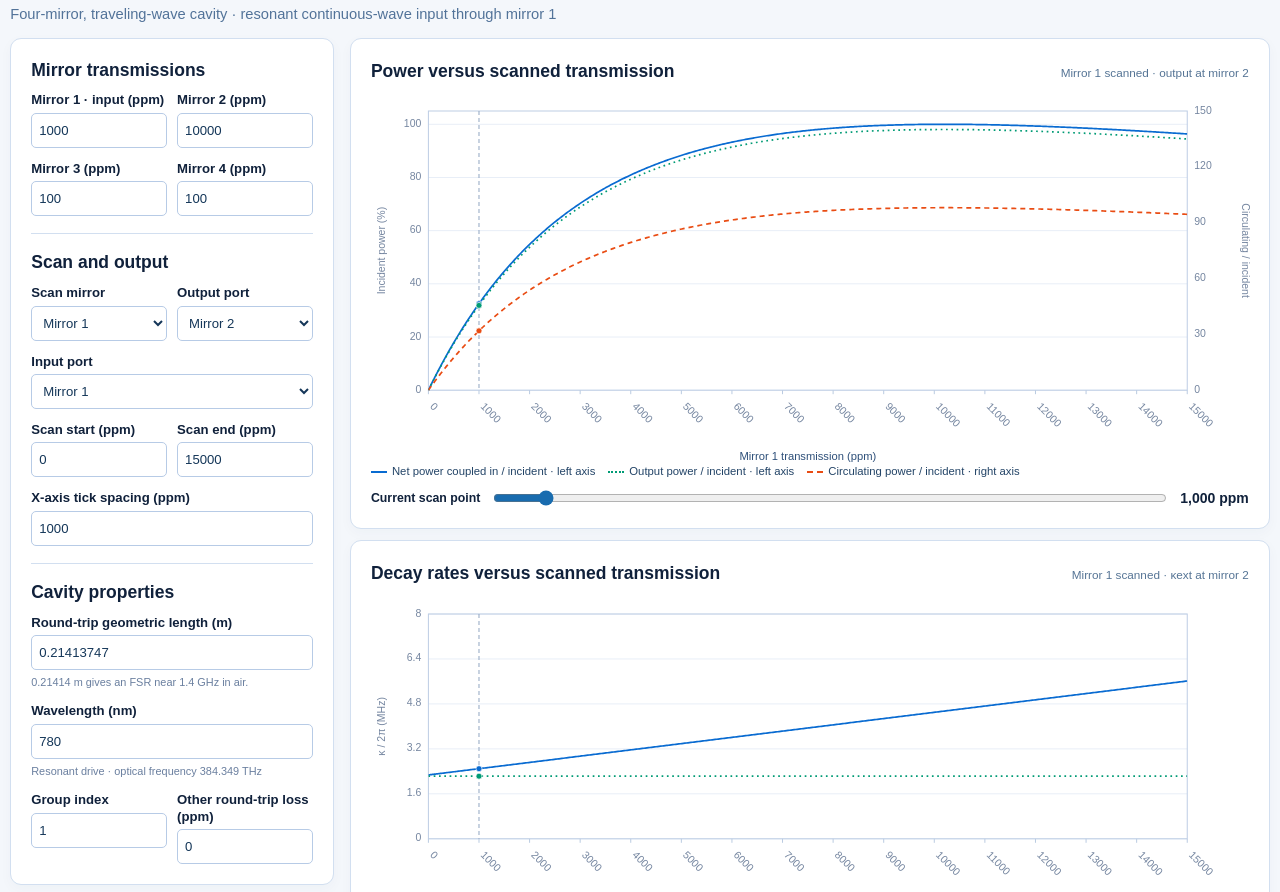
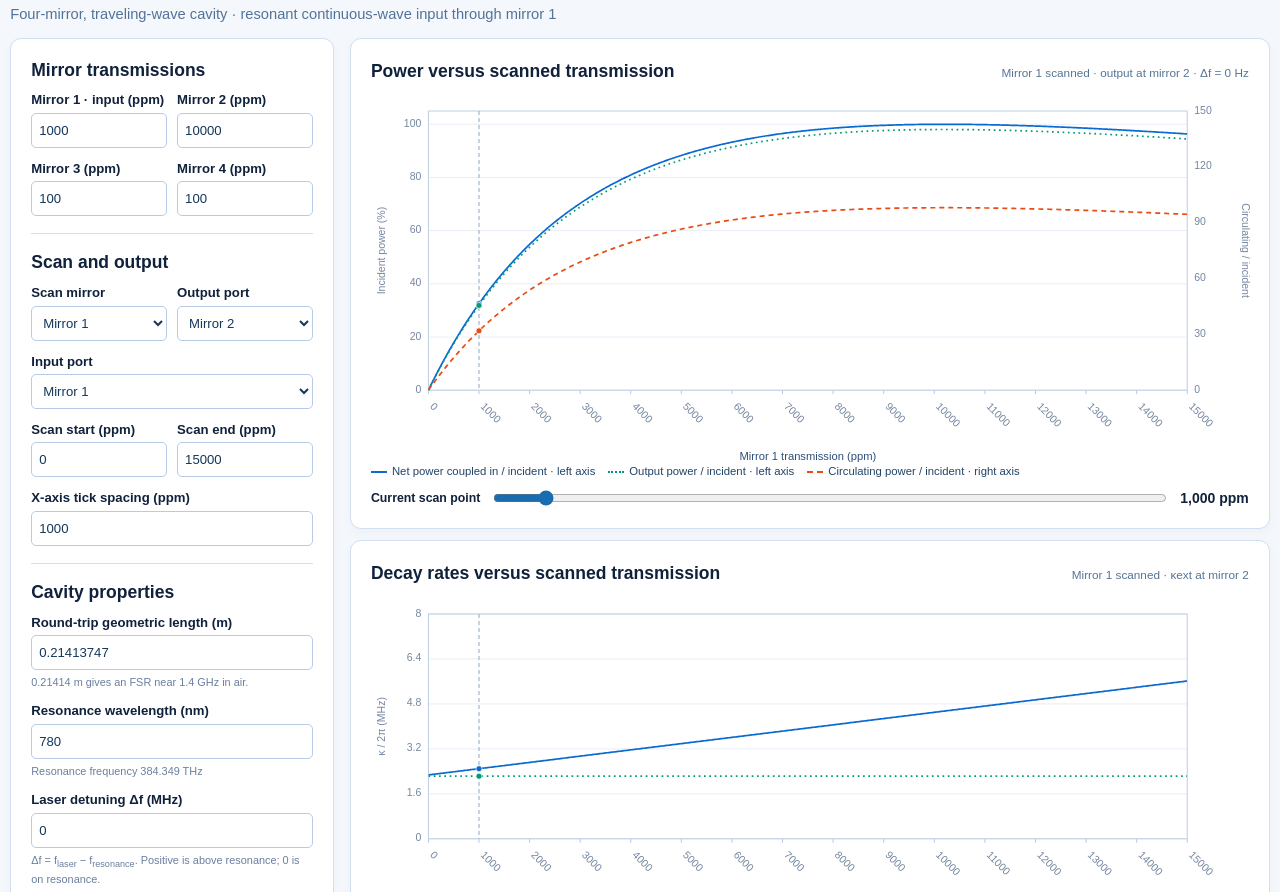
Before and after one commit to AVKGitHub1/cavity_calcs, a website: page cavity_power_calcs/index.html in a window 1280 px wide. Shown: the part 60-952 px from the top of the page. Drawn offline with Linux system fonts and the light colour scheme.

Commit message:
Add laser detuning control to cavity power calculator

```diff
--- a/cavity_power_calcs/app.js
+++ b/cavity_power_calcs/app.js
@@ -18,7 +18,7 @@
   }
   function frequency(value) {
     for (const [scale, suffix] of [[1e12, 'THz'], [1e9, 'GHz'], [1e6, 'MHz'], [1e3, 'kHz'], [1, 'Hz']]) {
-      if (value >= scale) return `${fmt(value / scale, 3)} ${suffix}`;
+      if (Math.abs(value) >= scale) return `${fmt(value / scale, 3)} ${suffix}`;
     }
     return `${scientific(value)} Hz`;
   }
@@ -28,7 +28,7 @@
       transmissions: [0, 1, 2, 3].map(i => readNumber(`mirror-${i}`)),
       inputPort: Number(byId('input-port').value), outputPort: Number(byId('output-port').value), scanMirror: Number(byId('scan-mirror').value),
       scanStart: readNumber('scan-start'), scanEnd: readNumber('scan-end'), tickSpacing: readNumber('tick-spacing'),
-      length: readNumber('length'), wavelength: readNumber('wavelength'), groupIndex: readNumber('group-index'), otherLoss: readNumber('other-loss'),
+      length: readNumber('length'), wavelength: readNumber('wavelength'), detuningMHz: readNumber('detuning'), groupIndex: readNumber('group-index'), otherLoss: readNumber('other-loss'),
     };
   }
   function syncPorts() {
@@ -85,8 +85,10 @@
     const current = calculate(config);
     const scanMirror = config.scanMirror + 1;
     const output = config.outputPort + 1;
-    byId('subtitle').textContent = `Four-mirror, traveling-wave cavity · resonant continuous-wave input through mirror ${config.inputPort + 1}`;
-    byId('power-context').textContent = `Mirror ${scanMirror} scanned · output at mirror ${output}`;
+    const detuning = `Δf = ${current.detuningHz > 0 ? '+' : ''}${frequency(current.detuningHz)}`;
+    const drive = current.detuningHz === 0 ? 'resonant' : `detuned (${detuning})`;
+    byId('subtitle').textContent = `Four-mirror, traveling-wave cavity · ${drive} continuous-wave input through mirror ${config.inputPort + 1}`;
+    byId('power-context').textContent = `Mirror ${scanMirror} scanned · output at mirror ${output} · ${detuning}`;
     byId('decay-context').textContent = `Mirror ${scanMirror} scanned · κext at mirror ${output}`;
     byId('decay-legend').textContent = `Mirror ${output} κext / 2π`;
     byId('scan-readout').textContent = `${fmt(current.scannedPpm, 3)} ppm`;
@@ -97,6 +99,7 @@
     const escape = current.escapeShare === null ? 'undefined escape share' : `${fmt(current.escapeShare * 100, 1)}% escape share`;
     byId('output-note').textContent = `${fixed(current.outputPower * 100, 2)}% of incident power exits here · ${escape}`;
     byId('circulating-value').textContent = `${fixed(current.circulating, 2)} ×`;
+    byId('response-note').textContent = current.input === 0 ? 'No input coupling' : `${fmt(current.resonanceResponse * 100, 2)}% of resonant power at this scan point`;
     byId('kappa-value').textContent = `${fixed(current.linewidth / 1e6, 3)} MHz`;
     byId('kappa-note').textContent = `κ = ${fmt(current.kappa / 1e6)} × 10⁶ s⁻¹`;
     byId('external-value').textContent = `${fixed(current.externalLinewidth / 1e6, 3)} MHz`;
@@ -104,11 +107,12 @@
     byId('fsr-value').textContent = frequency(current.fsr);
     byId('finesse-note').textContent = `Finesse = ${fmt(current.finesse, 0)}`;
     byId('length-hint').textContent = `${fmt(config.length, 5)} m gives an FSR near ${frequency(current.fsr)}${config.groupIndex === 1 ? ' in air' : ` at nᵍ = ${fmt(config.groupIndex, 4)}`}.`;
-    byId('wavelength-hint').textContent = `Resonant drive · optical frequency ${frequency(current.frequency)}`;
+    byId('wavelength-hint').textContent = `Resonance frequency ${frequency(current.frequency)}`;
     byId('quality-note').textContent = `At ${fmt(config.wavelength, 4)} nm, Q = ${scientific(current.quality)}.`;
     const maxLoss = Math.max(...data.map(point => point.total));
     let warning = '';
     if (maxLoss > 0.1) warning = 'The scan includes more than 10% total round-trip loss. This high-finesse approximation becomes less accurate at large losses.';
+    if (Math.abs(current.detuningHz) > 0.1 * current.fsr) warning += `${warning ? ' ' : ''}Detuning exceeds 10% of the FSR. The single-resonance approximation becomes less accurate far from resonance and does not include neighboring resonances.`;
     if (current.total === 0) warning = 'All losses and transmissions are zero: an initially empty cavity cannot be excited. Finesse and Q are infinite; escape share is undefined.';
     byId('model-warning').hidden = !warning;
     byId('model-warning').textContent = warning;
--- a/cavity_power_calcs/cavity-model.js
+++ b/cavity_power_calcs/cavity-model.js
@@ -1,4 +1,4 @@
-/* High-finesse, on-resonance traveling-wave model. Power fractions, not amplitudes. */
+/* High-finesse, single-resonance traveling-wave model. Power fractions, not amplitudes. */
 (function (root) {
   'use strict';
   const C = 299792458;
@@ -7,7 +7,7 @@
     transmissions: Object.freeze([1000, 10000, 100, 100]),
     inputPort: 0, outputPort: 1, scanMirror: 0,
     scanStart: 0, scanEnd: 15000, tickSpacing: 1000,
-    length: 0.21413747, wavelength: 780, groupIndex: 1, otherLoss: 0,
+    length: 0.21413747, wavelength: 780, detuningMHz: 0, groupIndex: 1, otherLoss: 0,
   });
 
   function validate(config) {
@@ -25,6 +25,7 @@
     for (const [key, field, name, min, max] of [
       ['length', 'length', 'Round-trip length', 1e-9, 1e9],
       ['wavelength', 'wavelength', 'Wavelength', 1e-6, 1e9],
+      ['detuningMHz', 'detuning', 'Laser detuning (MHz)', -1e9, 1e9],
       ['groupIndex', 'group-index', 'Group index', 1e-6, 1e6],
       ['otherLoss', 'other-loss', 'Other round-trip loss', 0, 1e6],
       ['scanStart', 'scan-start', 'Scan start', 0, 1e6],
@@ -47,14 +48,18 @@
     const fsr = C / (config.groupIndex * config.length);
     const kappa = total * fsr;
     const kappaExt = output * fsr;
+    const detuningHz = config.detuningMHz * 1e6;
+    // Delta = 2 pi (f_laser - f_resonance); power denominator is S² + (2 Delta tau)².
+    const denominator = Math.hypot(total, 4 * Math.PI * detuningHz / fsr);
     // A perfectly closed, initially empty cavity cannot be excited.
-    const circulating = total === 0 ? 0 : 4 * (input / total) / total;
-    const coupled = total === 0 ? 0 : 4 * (input / total) * (other / total);
-    const outputPower = total === 0 ? 0 : 4 * (input / total) * (output / total);
+    const circulating = denominator === 0 ? 0 : 4 * (input / denominator) / denominator;
+    const coupled = denominator === 0 ? 0 : 4 * (input / denominator) * (other / denominator);
+    const outputPower = denominator === 0 ? 0 : 4 * (input / denominator) * (output / denominator);
+    const resonanceResponse = denominator === 0 ? 0 : (total / denominator) ** 2;
     const linewidth = kappa / (2 * Math.PI);
     const frequency = C / (config.wavelength * 1e-9);
     return {
-      scannedPpm, total, input, output, circulating, coupled, outputPower,
+      scannedPpm, total, input, output, circulating, coupled, outputPower, detuningHz, resonanceResponse,
       reflected: 1 - coupled, kappa, kappaExt, linewidth,
       externalLinewidth: kappaExt / (2 * Math.PI), fsr,
       finesse: total === 0 ? Infinity : 2 * Math.PI / total,
@@ -70,8 +75,10 @@
     for (let i = 1; i < samples; i++) points.add(config.scanStart + (config.scanEnd - config.scanStart) * i / samples);
     // Resolve narrow peaks near zero, even in scans spanning many decades.
     const fixedLoss = config.otherLoss + config.transmissions.reduce((sum, value, index) => sum + (index === config.scanMirror ? 0 : value), 0);
-    if (fixedLoss > 0) for (let i = -60; i <= 60; i++) {
-      const value = fixedLoss * Math.pow(10, i / 15);
+    const fsr = C / (config.groupIndex * config.length);
+    const peakScale = Math.hypot(fixedLoss, 4 * Math.PI * config.detuningMHz * 1e6 / fsr / PPM);
+    if (peakScale > 0) for (let i = -60; i <= 60; i++) {
+      const value = peakScale * Math.pow(10, i / 15);
       if (value > config.scanStart && value < config.scanEnd) points.add(value);
     }
     return [...points].sort((a, b) => a - b).map(value => calculate(config, value));
--- a/cavity_power_calcs/index.html
+++ b/cavity_power_calcs/index.html
@@ -4,7 +4,7 @@
   <meta charset="utf-8">
   <meta name="viewport" content="width=device-width, initial-scale=1">
   <meta name="theme-color" content="#f4f7fb">
-  <meta name="description" content="Explore the resonant power, decay rates, and finesse of a four-mirror traveling-wave ring cavity.">
+  <meta name="description" content="Explore power, laser detuning, decay rates, and finesse of a four-mirror traveling-wave ring cavity.">
   <title>Ring Cavity Explorer</title>
   <link rel="stylesheet" href="styles.css">
   <script src="cavity-model.js" defer></script>
@@ -47,7 +47,8 @@
             <legend>Cavity properties</legend>
             <div class="field-grid">
               <label class="full-width">Round-trip geometric length (m)<input id="length" name="length" type="number" min="0.000000001" max="1000000000" step="any" value="0.21413747" aria-describedby="length-hint" required><small id="length-hint">0.21414 m gives an FSR near 1.4 GHz in air.</small></label>
-              <label class="full-width">Wavelength (nm)<input id="wavelength" name="wavelength" type="number" min="0.000001" max="1000000000" step="any" value="780" aria-describedby="wavelength-hint" required><small id="wavelength-hint">Resonant drive · optical frequency 384.35 THz</small></label>
+              <label class="full-width">Resonance wavelength (nm)<input id="wavelength" name="wavelength" type="number" min="0.000001" max="1000000000" step="any" value="780" aria-describedby="wavelength-hint" required><small id="wavelength-hint">Resonance frequency 384.35 THz</small></label>
+              <label class="full-width">Laser detuning Δf (MHz)<input id="detuning" name="detuning" type="number" min="-1000000000" max="1000000000" step="any" value="0" aria-describedby="detuning-hint" required><small id="detuning-hint">Δf = f<sub>laser</sub> − f<sub>resonance</sub>. Positive is above resonance; 0 is on resonance.</small></label>
               <label>Group index<input id="group-index" name="group-index" type="number" min="0.000001" max="1000000" step="any" value="1" required></label>
               <label>Other round-trip loss (ppm)<input id="other-loss" name="other-loss" type="number" min="0" max="1000000" step="any" value="0" required></label>
             </div>
@@ -78,7 +79,7 @@
         <section class="metrics" aria-label="Results at the current scan point" aria-live="polite" aria-atomic="true">
           <article class="panel metric"><h3>Net incident power coupled in</h3><p class="metric-value blue-text" id="coupled-value">32.53%</p><p class="metric-note">Other ports + internal loss</p></article>
           <article class="panel metric"><h3 id="leakage-title">Mirror 2 leakage per pass</h3><p class="metric-value green-text" id="leakage-value">1%</p><p class="metric-note">Fraction of circulating power</p><p class="metric-note" id="output-note">31.89% of incident power exits here · 89.3% escape share</p></article>
-          <article class="panel metric"><h3>Circulating power</h3><p class="metric-value orange-text" id="circulating-value">31.89 ×</p><p class="metric-note">Per 1 unit of incident power</p></article>
+          <article class="panel metric"><h3>Circulating power</h3><p class="metric-value orange-text" id="circulating-value">31.89 ×</p><p class="metric-note">Per 1 unit of incident power</p><p class="metric-note" id="response-note">100% of resonant power at this scan point</p></article>
           <article class="panel metric"><h3>κ / 2π · total</h3><p class="metric-value" id="kappa-value">2.496 MHz</p><p class="metric-note" id="kappa-note">κ = 15.68 × 10⁶ s⁻¹</p></article>
           <article class="panel metric"><h3>κ<sub>ext</sub> / 2π</h3><p class="metric-value" id="external-value">2.228 MHz</p><p class="metric-note" id="external-note">κext = 14 × 10⁶ s⁻¹ · 89.3% escape share</p></article>
           <article class="panel metric"><h3>FSR · finesse</h3><p class="metric-value" id="fsr-value">1.4 GHz</p><p class="metric-note" id="finesse-note">Finesse = 561</p></article>
@@ -86,10 +87,11 @@
 
         <p id="model-warning" class="notice" role="status" hidden></p>
         <details class="model-details"><summary>About this model</summary><div>
-          <p>Resonant continuous-wave drive, perfect mode matching, and a single traveling-wave mode. This is the high-finesse (small round-trip loss) model used in the reference screenshot. All transmissions and the additional loss are power fractions, entered in ppm.</p>
-          <p>With total loss S = T₁ + T₂ + T₃ + T₄ + A and round-trip time τ = n<sub>g</sub>L/c: circulating power / incident = 4T<sub>in</sub>/S²; net coupled power / incident = 4T<sub>in</sub>(S − T<sub>in</sub>)/S²; output power / incident = 4T<sub>in</sub>T<sub>out</sub>/S².</p>
+          <p>Continuous-wave drive, perfect mode matching, and a single traveling-wave mode. This is a high-finesse (small round-trip loss) model near one cavity resonance. All transmissions and the additional loss are power fractions, entered in ppm.</p>
+          <p>With total loss S = T₁ + T₂ + T₃ + T₄ + A, round-trip time τ = n<sub>g</sub>L/c, and laser detuning Δf = f<sub>laser</sub> − f<sub>resonance</sub> in Hz, define D = S² + (4πΔfτ)². Circulating power / incident = 4T<sub>in</sub>/D; net coupled power / incident = 4T<sub>in</sub>(S − T<sub>in</sub>)/D; output power / incident = 4T<sub>in</sub>T<sub>out</sub>/D.</p>
           <p>κ = S/τ is the <strong>energy</strong> decay rate; κ<sub>ext</sub> = T<sub>out</sub>/τ; FSR = 1/τ; finesse = 2π/S. Escape share is T<sub>out</sub>/S. Input and output ports are distinct because the input port also contains prompt reflection and interference.</p>
-          <p>The drive is assumed to stay on resonance. Wavelength sets the optical frequency c/λ and quality factor Q = (c/λ)/(κ/2π); the plotted quantities do not depend on wavelength when the specified mirror transmissions and group index are fixed. No material dispersion is inferred.</p>
+          <p>Detuning is entered in MHz and held fixed throughout the transmission scan. Powers follow the Lorentzian factor 1/[1 + (2Δf/(κ/2π))²]; either sign gives the same power, and detuning by half the full linewidth κ/2π halves the resonant power. Detuning does not change decay rates, FSR, finesse, or escape share. This single-resonance approximation requires |Δf| ≪ FSR and does not include neighboring resonances.</p>
+          <p>Resonance wavelength sets f<sub>resonance</sub> = c/λ and quality factor Q = (c/λ)/(κ/2π). The laser frequency is f<sub>resonance</sub> + Δf. Wavelength does not change the plotted quantities when transmissions, group index, and detuning are fixed. No material dispersion or longitudinal mode number is inferred.</p>
           <p id="quality-note">At 780 nm, Q = 1.54 × 10⁸.</p>
         </div></details>
       </div>
```
Also changed, not shown: cavity_power_calcs/tests/browser-check.cjs (+44 -1 lines), cavity_power_calcs/tests/cavity-model.test.cjs (+64 -7 lines), README.md, cavity_power_calcs/README.md.
